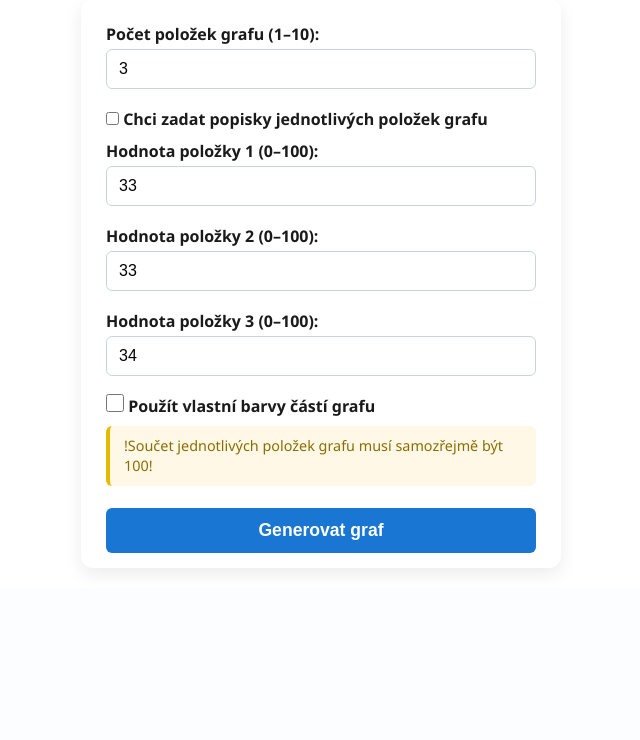
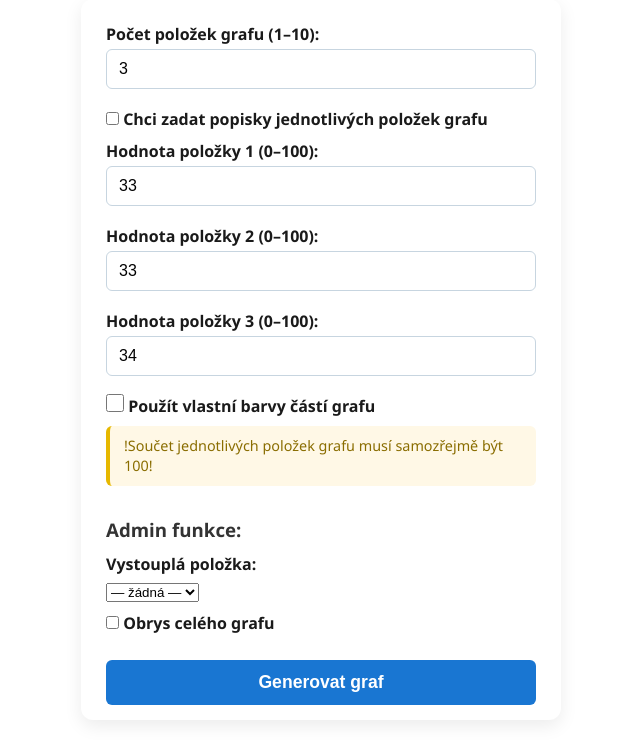
Before and after one commit to HonzaVanek/evidence_webapp, a Django app: page /pojistenci/vychytavky/pie-chart in a window 1280 px wide. Shown: the part 268-1008 px from the top of the page, without its empty margins (319-959 px from the left). Before the commit the page ends 839 px from the top, so only its background shows below. Run offline with Django 4.2, Linux system fonts and the light colour scheme; the visitor is signed in with stand-in values (Sample User, id 1).

Commit message:
admin charts

```diff
--- a/pojistenci/static/pojistenci/generate_pie_chart.css
+++ b/pojistenci/static/pojistenci/generate_pie_chart.css
@@ -224,3 +224,8 @@
     font-size: 0.9rem;
     line-height: 1.4;
 }
+
+h3 {
+    margin-top: 30px;
+    color: #333;
+}
--- a/pojistenci/templates/pojistenci/generate_pie_chart.html
+++ b/pojistenci/templates/pojistenci/generate_pie_chart.html
@@ -48,6 +48,27 @@
     <div id="colors-container" style="display:none;"></div>
 
     <p class="warning-p">!Součet jednotlivých položek grafu musí samozřejmě být 100!</p>
+
+    {% if is_staff %}
+        <div class="admin-controls">
+
+            <h3>Admin funkce:</h3>
+
+            <label>Vystouplá položka:</label>
+                <select name="highlight_index">
+                    <option value="">— žádná —</option>
+                    {% for i in count_range %}
+                        <option value="{{ i }}">{{ i|add:1 }}. položka</option>
+                    {% endfor %}
+                </select>
+
+            <label>
+                <input type="checkbox" name="full_outline">
+                Obrys celého grafu
+            </label>
+
+        </div>
+    {% endif %}
 
     <input type="submit" value="Generovat graf" class="pie-chart-submit">
 </form>
```
